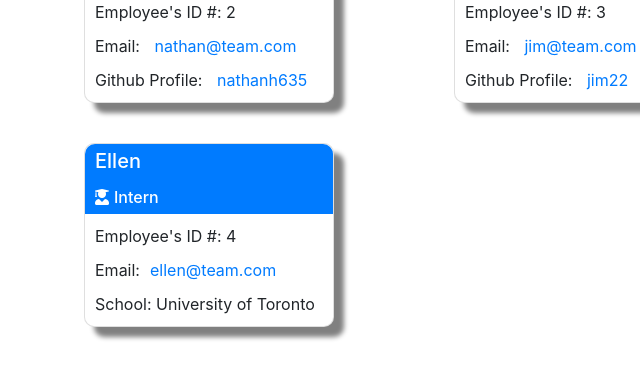
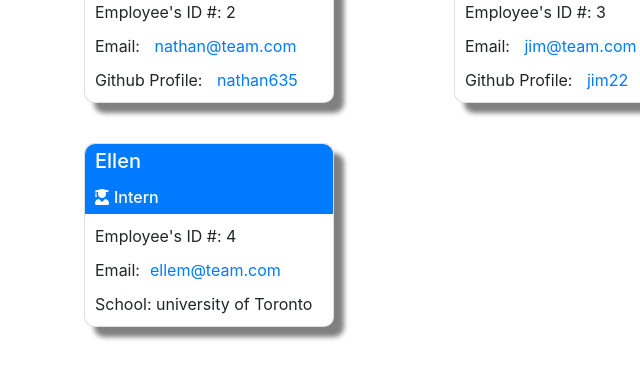
Before and after one commit to nathanh635/TeamProfileGenerator, a website: page dist/index.html in a window 1280 px wide. Shown: the part 253-629 px from the top of the page, 431-1071 px from the left. Drawn offline with nearby package versions, Linux system fonts and the light colour scheme.

Commit message:
final commit

```diff
--- a/dist/index.html
+++ b/dist/index.html
@@ -44,7 +44,7 @@
 <p class="card-text">Employee's ID #: 2</p>
 <p class="card-text email d-inline">Email: </p><a href="mailto:nathan@team.com">nathan@team.com</a>
 <div class="d-block engbox">
-<p class="card-text d-inline">Github Profile: </p><a href="https://github.com/nathanh635">nathanh635</a>
+<p class="card-text d-inline">Github Profile: </p><a href="https://github.com/nathan635">nathan635</a>
 </div>
 </div>
 </div>
@@ -68,8 +68,8 @@
 </div>
 <div>
 <p class="card-text">Employee's ID #: 4</p>
-<p class="card-text email d-inline">Email:</p><a href="mailto:ellen@team.com">ellen@team.com</a>
-<p class="card-text">School: University of Toronto</p>
+<p class="card-text email d-inline">Email:</p><a href="mailto:ellem@team.com">ellem@team.com</a>
+<p class="card-text">School: university of Toronto</p>
 </div>
 </div>
 
```
Also changed, not shown: README.md.
